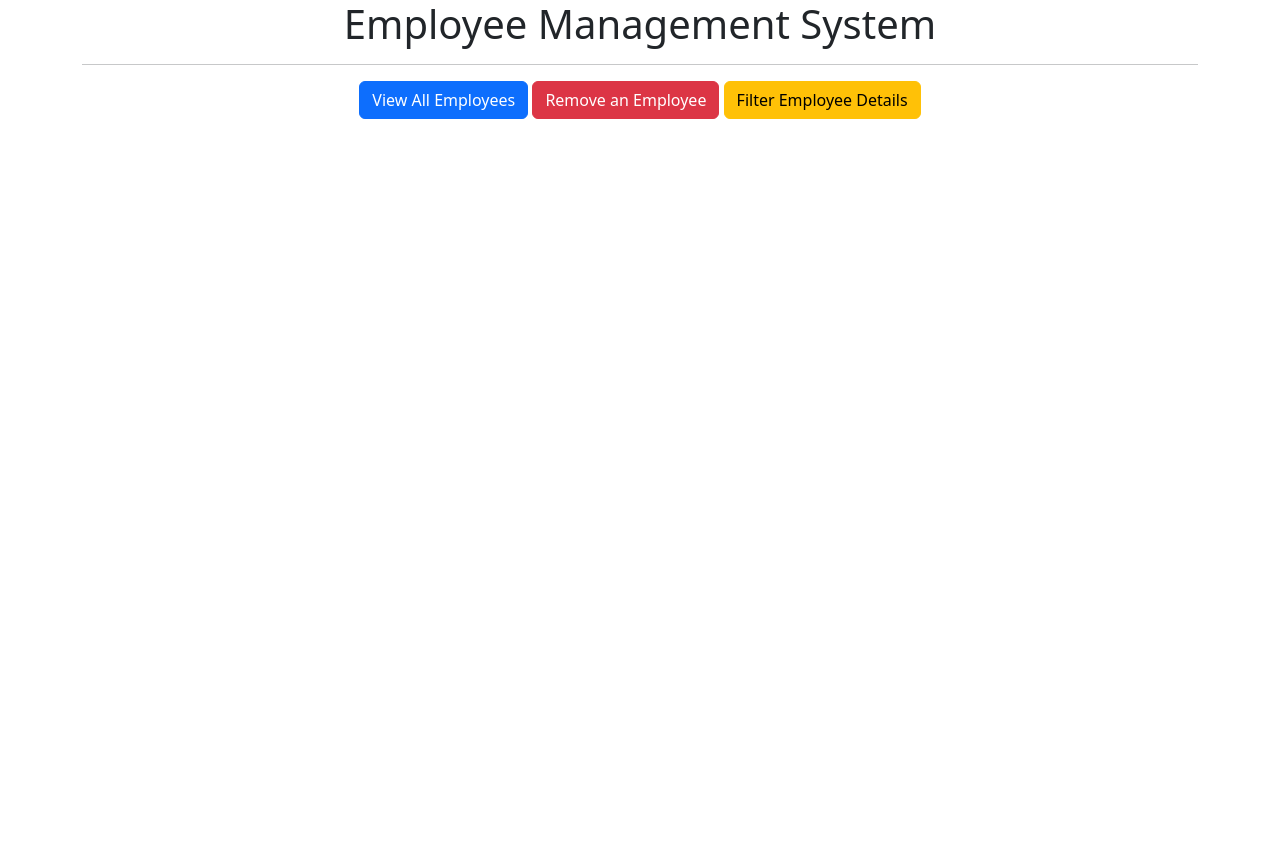
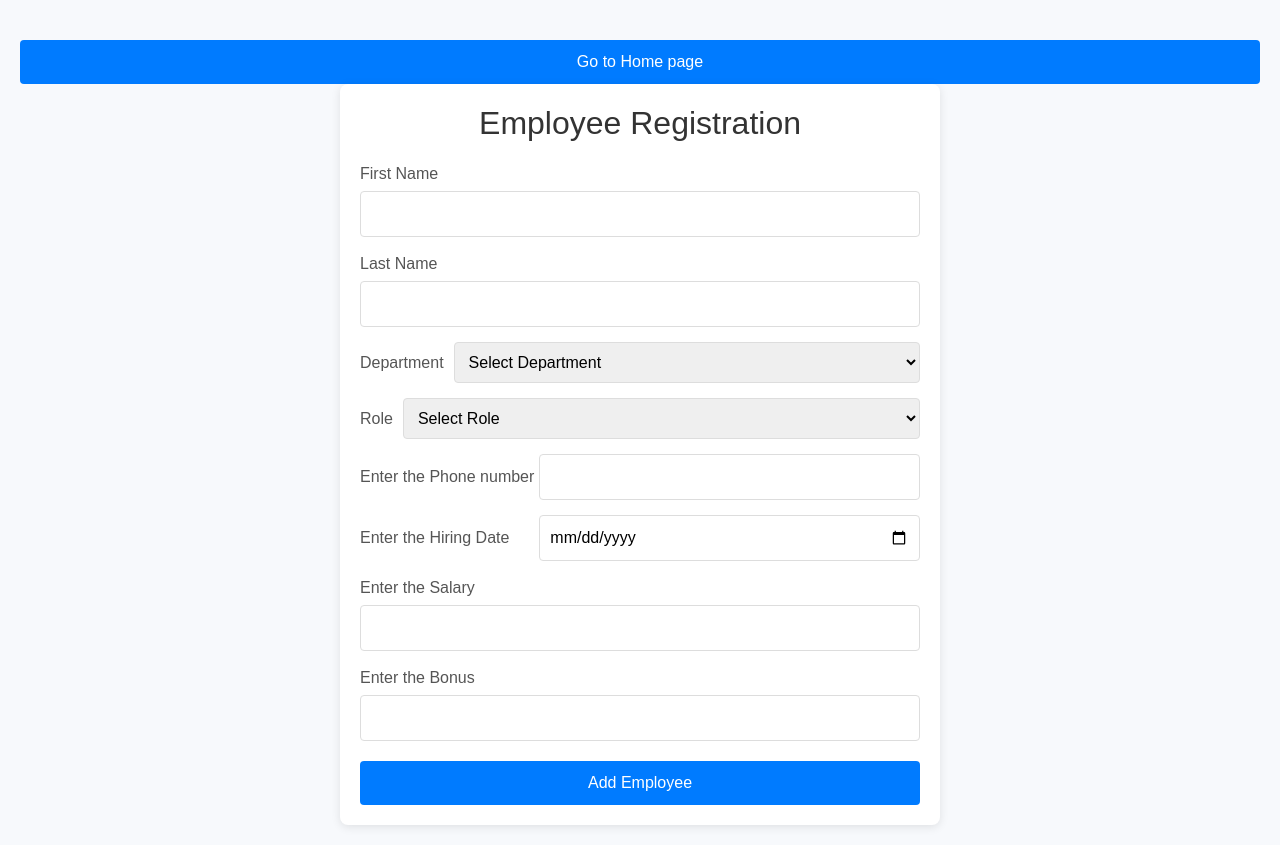
Before and after one commit to princy-singh-rajpoot/EMS, a Django app: page /add_emp in a window 1280 px wide. Before the commit the page ends 119 px from the top, so only its background shows below. Run offline with Django 5.2, Linux system fonts and the light colour scheme; data comes from the database, SQL or seed files in the repository; both versions use the stored data as it was after the commit.

Commit message:
commiting add_empty_view logic and many more

```diff
--- /dev/null
+++ b/emp_project/emp_app/forms.py
@@ -0,0 +1,8 @@
+# forms.py
+from django import forms
+from .models import Employee
+
+class EmployeeForm(forms.ModelForm):
+    class Meta:
+        model = Employee
+        fields = ['first_name', 'last_name', 'dept', 'salary', 'bonus', 'role', 'phone', 'hire_date']
--- a/emp_project/emp_app/templates/add_emp.html
+++ b/emp_project/emp_app/templates/add_emp.html
@@ -1,22 +1,138 @@
-<!doctype html>
-<html lang="en">
-  <head>
-    <meta charset="utf-8">
-    <meta name="viewport" content="width=device-width, initial-scale=1">
-    <title>Add Employee</title>
+<!DOCTYPE html>
+<html>
+<head>
+    <title>Employee Registration</title>
     <link href="https://cdn.jsdelivr.net/npm/bootstrap@5.3.3/dist/css/bootstrap.min.css" rel="stylesheet" integrity="sha384-QWTKZyjpPEjISv5WaRU9OFeRpok6YctnYmDr5pNlyT2bRjXh0JMhjY6hW+ALEwIH" crossorigin="anonymous">
-  </head>
+     <style>
 
-  <body>
-    <div class="container">
-        <center>
-            <h1>Employee Management System</h1> <hr>
-                <a class="btn btn-primary" href="/view_emp" role="button">View All Employees</a>
-                {% comment %} <a class="btn btn-success" href="/add_emp" role="button">Add an Employee</a> {% endcomment %}
-                <a class="btn btn-danger" href="/remove_emp" role="button">Remove an Employee</a>
-                <a class="btn btn-warning" href="/filter_emp" role="button">Filter Employee Details</a>
-        </center>
+        body {
+            font-family: Arial, sans-serif;
+            background-color: #f7f9fc;
+            margin: 0;
+            padding: 20px;
+        }
+        .form-container {
+            background-color: #ffffff;
+            border-radius: 8px;
+            box-shadow: 0 2px 10px rgba(0, 0, 0, 0.1);
+            max-width: 600px;
+            margin: 0 auto;
+            padding: 20px;
+        }
+        .form-title {
+            text-align: center;
+            color: #333333;
+            margin-bottom: 20px;
+        }
+        .form-group {
+            margin-bottom: 15px;
+        }
+        .form-group label {
+            display: block;
+            color: #555555;
+            margin-bottom: 5px;
+        }
+        .form-group input,
+        .form-group select {
+            width: 100%;
+            padding: 10px;
+            border: 1px solid #dddddd;
+            border-radius: 4px;
+        }
+        .form-group.horizontal {
+            display: flex;
+            align-items: center;
+        }
+        .form-group.horizontal label {
+            flex: 1;
+            margin-bottom: 0;
+        }
+        .form-group.horizontal input {
+            flex: 2;
+        }
+        .form-group.vertical label {
+            margin-bottom: 5px;
+        }
+        .btn-primary {
+            background-color: #007bff;
+            color: #ffffff;
+            padding: 10px 20px;
+            border: none;
+            border-radius: 4px;
+            cursor: pointer;
+            display: block;
+            width: 100%;
+            margin-top: 20px;
+        }
+        .btn-secondary {
+            background-color: #6c757d;
+            color: #ffffff;
+            padding: 10px 20px;
+            border: none;
+            border-radius: 4px;
+            cursor: pointer;
+            display: block;
+            width: 100%;
+            margin-top: 10px;
+            text-align: center;
+        }
+    </style>
+</head>
+<a href="/" class="btn btn-primary">Go to Home page</a>
+
+
+<body>
+    <div class="form-container">
+        <h2 class="form-title">Employee Registration</h2>
+        <form method="post">
+            {% csrf_token %}
+            <div class="form-group vertical">
+                <label for="first_name">First Name</label>
+                <input type="text" id="first_name" name="first_name" required>
+            </div>
+            <div class="form-group vertical">
+                <label for="last_name">Last Name</label>
+                <input type="text" id="last_name" name="last_name" required>
+            </div>
+
+            <div class="form-group horizontal">
+                <label for="dept" style="margin-right: 10px;">Department</label>
+                <select id="dept" name="dept" required>
+                    <option value="">Select Department</option>
+                    {% for department in departments %}
+                    <option value="{{ department.id }}">{{ department.name }}</option>
+                {% endfor %}
+                </select>
+            </div>
+
+            <div class="form-group horizontal">
+                <label for="role" style="margin-right: 10px;">Role</label>
+                <select id="role" name="role" required>
+                    <option value="">Select Role</option>
+                    {% for role in roles %}
+                    <option value="{{ role.id }}">{{ role.name }}</option>
+                {% endfor %}
+                </select>
+            </div>
+            <div class="form-group horizontal">
+                <label for="phone" style="margin-right: 0;">Enter the Phone number</label>
+                <input type="text" id="phone" name="phone" required>
+            </div>
+
+            <div class="form-group horizontal">
+                <label for="hire_date">Enter the Hiring Date</label>
+                <input type="date" id="hire_date" name="hire_date" required>
+            </div>
+            <div class="form-group vertical">
+                <label for="salary">Enter the Salary</label>
+                <input type="number" id="salary" name="salary" required>
+            </div>
+            <div class="form-group vertical">
+                <label for="bonus">Enter the Bonus</label>
+                <input type="number" id="bonus" name="bonus" required>
+            </div>
+            <button type="submit" class="btn-primary">Add Employee</button>
+        </form>
     </div>
-    <script src="https://cdn.jsdelivr.net/npm/bootstrap@5.3.3/dist/js/bootstrap.bundle.min.js" integrity="sha384-YvpcrYf0tY3lHB60NNkmXc5s9fDVZLESaAA55NDzOxhy9GkcIdslK1eN7N6jIeHz" crossorigin="anonymous"></script>
-  </body>
+</body>
 </html>
--- a/emp_project/emp_app/templates/filter_emp.html
+++ b/emp_project/emp_app/templates/filter_emp.html
@@ -3,14 +3,14 @@
   <head>
     <meta charset="utf-8">
     <meta name="viewport" content="width=device-width, initial-scale=1">
-    <title>Office Employee Management Ssytem</title>
+    <title>Filter Employee</title>
     <link href="https://cdn.jsdelivr.net/npm/bootstrap@5.3.3/dist/css/bootstrap.min.css" rel="stylesheet" integrity="sha384-QWTKZyjpPEjISv5WaRU9OFeRpok6YctnYmDr5pNlyT2bRjXh0JMhjY6hW+ALEwIH" crossorigin="anonymous">
   </head>
 
   <body>
     <div class="container">
         <center>
-            <h1>Employee Management System</h1> <hr>
+            <h1>Filter an Employee</h1> <hr>
                 <a class="btn btn-primary" href="/view_emp" role="button">View All Employees</a>
                 <a class="btn btn-success" href="/add_emp" role="button">Add an Employee</a>
                 <a class="btn btn-danger" href="/remove_emp" role="button">Remove an Employee</a>
--- a/emp_project/emp_app/templates/remove_emp.html
+++ b/emp_project/emp_app/templates/remove_emp.html
@@ -3,17 +3,16 @@
   <head>
     <meta charset="utf-8">
     <meta name="viewport" content="width=device-width, initial-scale=1">
-    <title>View All Employee</title>
+    <title>Remove an Employee</title>
     <link href="https://cdn.jsdelivr.net/npm/bootstrap@5.3.3/dist/css/bootstrap.min.css" rel="stylesheet" integrity="sha384-QWTKZyjpPEjISv5WaRU9OFeRpok6YctnYmDr5pNlyT2bRjXh0JMhjY6hW+ALEwIH" crossorigin="anonymous">
   </head>
 
   <body>
     <div class="container">
         <center>
-            <h1>Employee Management System</h1> <hr>
+            <h1>Remove an Employee</h1> <hr>
                 <a class="btn btn-primary" href="/view_emp" role="button">View All Employees</a>
                 <a class="btn btn-success" href="/add_emp" role="button">Add an Employee</a>
-                {% comment %} <a class="btn btn-danger" href="/remove_emp" role="button">Remove an Employee</a> {% endcomment %}
                 <a class="btn btn-warning" href="/filter_emp" role="button">Filter Employee Details</a>
         </center>
     </div>
--- a/emp_project/emp_app/views.py
+++ b/emp_project/emp_app/views.py
@@ -1,5 +1,7 @@
-from django.shortcuts import render
+from django.shortcuts import render,redirect
 from .models import Employee,Department,Role
+from django.contrib import messages
+from .forms import EmployeeForm
 
 # Create your views here.
 def index(request):
@@ -10,10 +12,23 @@
     context = {
         'emps' : emps
     }
-    return render(request,'view_emp.html',context)
+    # success_message = request.GET.get('success_message')
+    return render(request,'view_emp.html',context,)
 
 def add_emp(request):
-    return render(request,'add_emp.html')
+    departments = Department.objects.all()
+    roles = Role.objects.all()
+    if request.method == 'POST':
+        form = EmployeeForm(request.POST)
+        if form.is_valid():
+            form.save()
+            messages.success(request, 'Employee added successfully!')
+            return redirect('all_emp')  # Redirect to a view that will display after successfully adding employees
+        else:
+            messages.error(request, 'Failed to add employee. Please check the form for errors.')
+    else:
+        form = EmployeeForm()
+    return render(request, 'add_emp.html', {'form': form,'departments': departments, 'roles': roles})
 
 def remove_emp(request):
     return render(request,'remove_emp.html')
```
Also changed, not shown: emp_project/emp_app/templates/view_emp.html (+20 -23 lines), emp_project/db.sqlite3.
